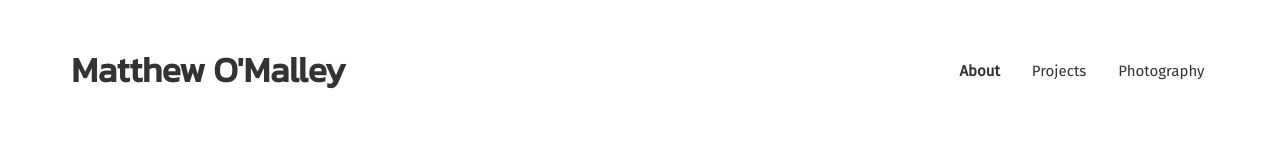
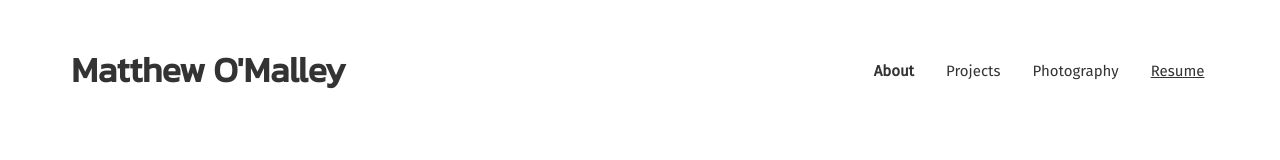
Before and after one commit to matthewaomalley/portfolio, a website: page static/index.html in a window 1280 px wide. Shown: the top 160 px of the page. Drawn offline with Linux system fonts and the light colour scheme.

Commit message:
added resume link

```diff
--- a/static/index.html
+++ b/static/index.html
@@ -18,6 +18,7 @@
             <td class = "navcell"><a href="https://mattomalley.azurewebsites.net/"><strong>About</strong></a></td>
             <td class = "navcell"><a href="https://mattomalley.azurewebsites.net/project">Projects</a></td>
             <td class = "navcell"><a href="https://mattomalley.azurewebsites.net/photo">Photography</a></td>
+            <td class = "navcell"><a href="files/resume.pdf" download><u>Resume</u></a></td>
         </table>
 
         <div class = "aboutMe">
```
Also changed, not shown: static/photo/index.html (+1 -0 lines), static/project/index.html (+1 -0 lines), 3 other files.
